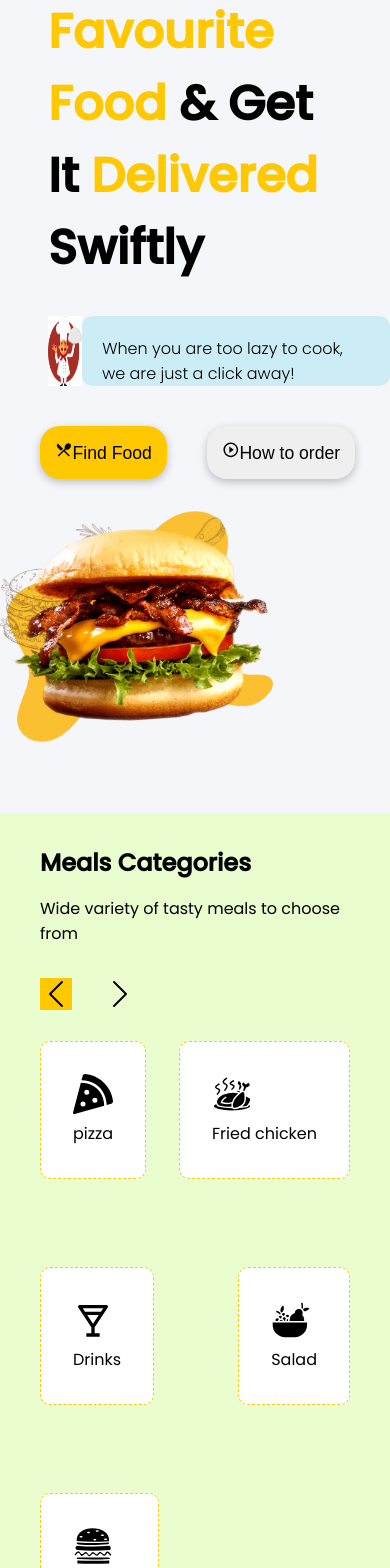
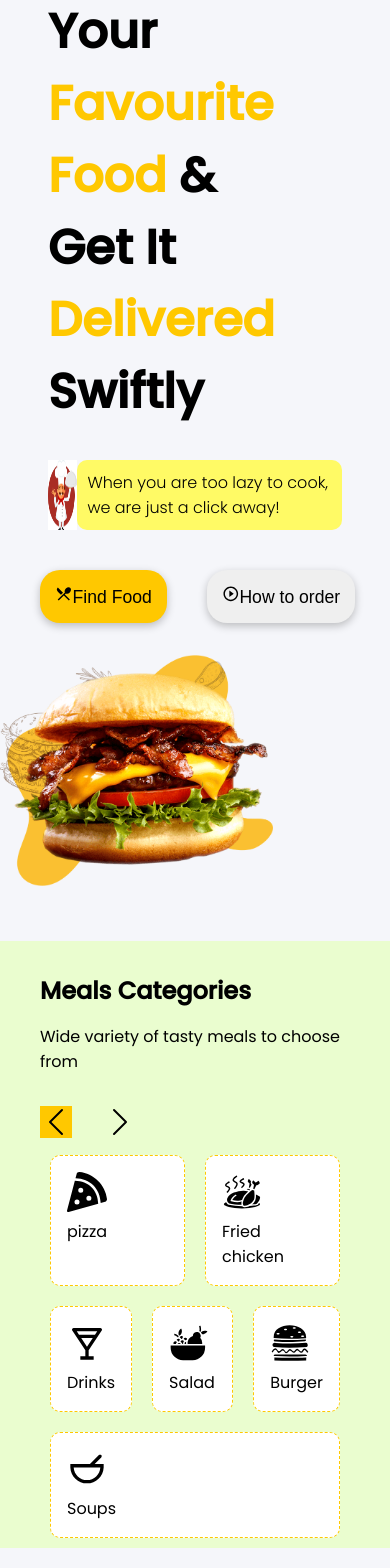
Before and after one commit to emmanuelkumah/foodily, a React (Create React App) app: page / in a window 390 px wide. Shown: the part 432-2000 px from the top of the page. Built offline with nearby package versions, Linux system fonts and the light colour scheme.

Commit message:
fix menuCategory responsiveness

```diff
--- a/src/Components/Hero/Hero.module.css
+++ b/src/Components/Hero/Hero.module.css
@@ -7,9 +7,14 @@
 .column {
   flex: 50%;
 }
+.subHeading {
+  display: flex;
+}
 .heading {
   margin-left: 3rem;
+  margin-right: 3rem;
 }
+
 .heading h1 {
   font-size: 3rem;
   padding-top: 2.5rem;
@@ -20,15 +25,13 @@
   color: #ffc800;
   font-weight: 700;
 }
+
 .subHeading {
-  display: flex;
   margin-top: 2rem;
 }
 .subHeading p {
-  padding-left: 20px;
-  padding-top: 20px;
-  padding-right: 20px;
-  background-color: #cdedf6;
+  padding: 10px;
+  background-color: #fffa65;
   border-radius: 10px;
   font-family: "Poppins";
   font-weight: 100;
@@ -71,3 +74,17 @@
   margin-top: 2rem;
   width: 70%;
 }
+
+@media screen and (min-device-width: 320px) and (max-device-width: 480px) {
+  .column {
+    flex: 100%;
+  }
+  .heroImg {
+    display: block;
+    margin: 40px auto;
+    width: 90%;
+  }
+  .headingChefImg {
+    width: 20%;
+  }
+}
--- a/src/Components/MealsCategories/MealsCat.js
+++ b/src/Components/MealsCategories/MealsCat.js
@@ -5,7 +5,7 @@ import { BsChevronRight, BsChevronLeft } from "react-icons/bs";
 import { IconContext } from "react-icons";
 
 function MealsCat() {
-  const noItems = 5;
+  const noItems = 6;
   let catItems = mealsCategories.slice(0, noItems);
 
   const meals = catItems.map((mealCat) => (
@@ -14,7 +14,7 @@ function MealsCat() {
         {mealCat.icon}
       </IconContext.Provider>
       <ul>
-        <li>{mealCat.item}</li>
+        <li className={classes.mealItem}>{mealCat.item}</li>
       </ul>
     </div>
   ));
--- a/src/Components/MealsCategories/MealsCat.module.css
+++ b/src/Components/MealsCategories/MealsCat.module.css
@@ -1,8 +1,8 @@
 .menuCatg {
   padding-left: 2.5rem;
   padding-right: 2.5rem;
-  margin-top: 4rem;
   background-color: #eafdcf;
+  margin: 3rem 0rem 2rem;
 }
 .catgHeading {
   padding-top: 2rem;
@@ -19,15 +19,17 @@ ul {
   display: flex;
   flex-direction: row;
   flex-wrap: wrap;
-  justify-content: space-between;
 }
 .lists {
-  margin-top: 1.5rem;
-  margin-bottom: 4rem;
+  flex: 15%;
   background-color: white;
-  padding: 2rem;
+  margin: 10px;
+  padding: 1rem;
   border-radius: 10px;
   border: 1px dashed #ffc800;
+}
+.lists:hover {
+  background-color: #ffc800;
 }
 
 .menuList {
@@ -37,3 +39,9 @@ ul {
   background-color: #ffc800;
   margin-right: 2rem;
 }
+
+@media screen and (min-device-width: 320px) and (max-device-width: 480px) {
+  .lists {
+    flex: 40%;
+  }
+}
```
